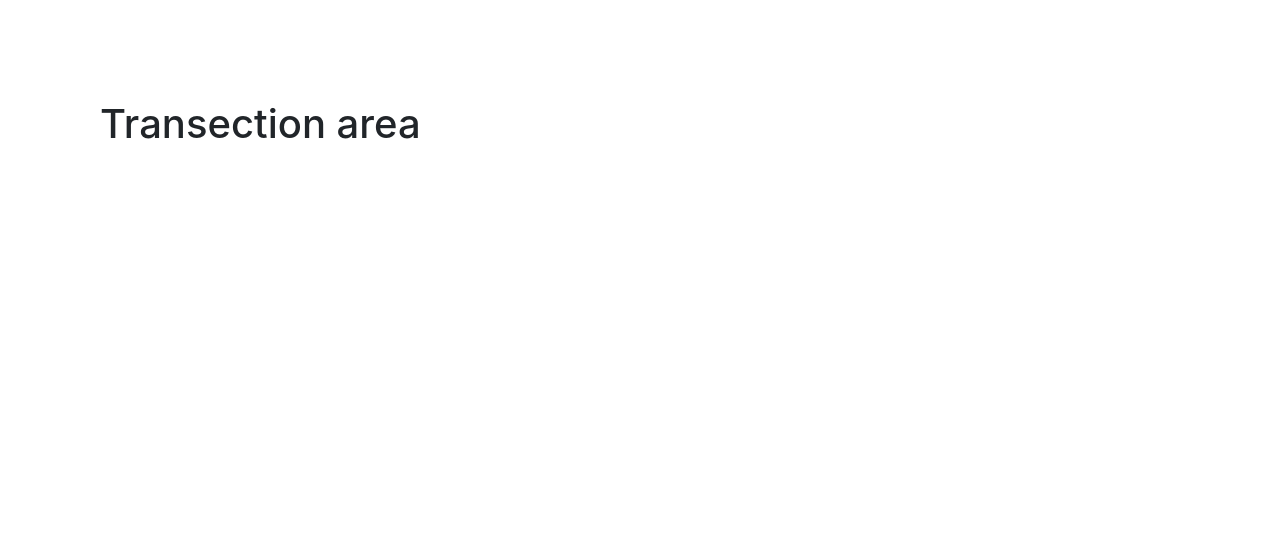
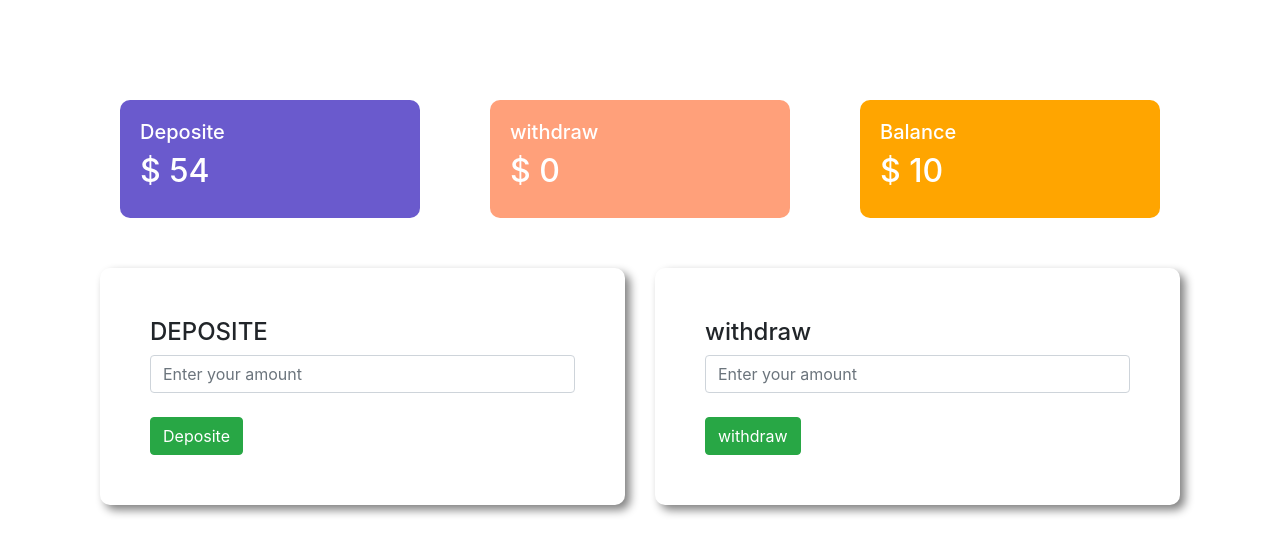
Before and after one commit to ramiz-moktader/pioneerBank, a plain HTML site: page index.html in a window 1280 px wide. Both pictures are taken after a click on the button "Enter". Drawn offline with nearby package versions, Linux system fonts and the light colour scheme.

Commit message:
pionner bank done

```diff
--- a/index.html
+++ b/index.html
@@ -1,11 +1,12 @@
-
 <!DOCTYPE html>
 <html lang="en">
+
 <head>
   <meta charset="UTF-8">
   <meta name="viewport" content="width=device-width, initial-scale=1.0">
   <title>Pioneer Bank </title>
-  <link rel="stylesheet" href="https://stackpath.bootstrapcdn.com/bootstrap/4.4.1/css/bootstrap.min.css" integrity="sha384-Vkoo8x4CGsO3+Hhxv8T/Q5PaXtkKtu6ug5TOeNV6gBiFeWPGFN9MuhOf23Q9Ifjh" crossorigin="anonymous">
+  <link rel="stylesheet" href="https://stackpath.bootstrapcdn.com/bootstrap/4.4.1/css/bootstrap.min.css"
+    integrity="sha384-Vkoo8x4CGsO3+Hhxv8T/Q5PaXtkKtu6ug5TOeNV6gBiFeWPGFN9MuhOf23Q9Ifjh" crossorigin="anonymous">
   <link rel="stylesheet" href="style.css">
 </head>
 
@@ -13,33 +14,108 @@
 
   <div id="logInArea">
     <h1 class="text-center"> Welcom to Pioneer Bank</h1>
-  <div id="submit-area">
+    <div class="submit-area">
       <h4> Log in </h4>
       <input class="form-control" type="text" name="" id="" placeholder="give your email">
       <br>
-    <input  class="form-control" type="password" name="" id="" placeholder="password">
+      <input class="form-control" type="password" name="" id="" placeholder="password">
       <br>
-    <button id= "logIn" class="btn btn-success"> Enter </button>
+      <button id="logIn" class="btn btn-success"> Enter </button>
     </div>
   </div>
 
   <div id="transectionArea">
-  <h1> Transection area
-  </h1>
+
+    <div class="row">
+      <div class="col-md-4">
+        <div class="deposite status">
+          <h5>Deposite</h5>
+          <h2>$<span id="currentDeposite"> 54 </span></h2>
+        </div>
+      </div>
+      <div class="col-md-4">
+        <div class="withdraw status">
+          <h5>withdraw</h5>
+          <h2>$ <span id= "currentWithdraw">0</span></h2>
+        </div>
+      </div>
+      <div class="col-md-4">
+        <div class="balance status">
+          <h5>Balance</h5>
+          <h2>$ <span id="currentBalance"> 10 </span></h2>
+        </div>
+      </div>
+    </div>
+
+    <div class="row">
+      <div class="col-md-6">
+        <div class="submit-area">
+          <h4>DEPOSITE</h4>
+          <input id="depositeAmount" type="text" class="form-control" placeholder="Enter your amount">
+          <br>
+          <button id="depositebtn" class="btn btn-success">Deposite</button>
+        </div>
+      </div>
+
+      <div class="col-md-6">
+        <div class="submit-area">
+          <h4>withdraw</h4>
+          <input type="text" id = "withdrawAmount" class="form-control" placeholder="Enter your amount">
+          <br>
+          <button id= "withdrawButton" class="btn btn-success"> withdraw</button>
+        </div>
+      </div>
+    </div>
+
   </div>
 
 </body>
 
 <script>
-
   const logInBtn = document.getElementById('logIn');
-logInBtn.addEventListener('click', function(){
+  logInBtn.addEventListener('click', function () {
     const logInArea = document.getElementById('logInArea');
-  logInArea.style.display= "none";
+    logInArea.style.display = "none";
     const showTransectionArea = document.getElementById("transectionArea");
     showTransectionArea.style.display = "block";
 
   })
 
+//deposite button event handler
+  const depositeBtn = document.getElementById('depositebtn');
+  depositeBtn.addEventListener('click', function () {
+    const depositeAmount = document.getElementById('depositeAmount').value;
+    const deposisteNumber = parseFloat(depositeAmount);
+    // const currentDeposite = document.getElementById('currentDeposite').innerText;
+    // const currentDepositeNumber = parseFloat(currentDeposite);
+    // const totalDeposite = deposisteNumber + currentDepositeNumber;
+    // document.getElementById('currentDeposite').innerText = totalDeposite;
+    document.getElementById('depositeAmount').value = "";
+    spanTextEdit("currentDeposite",deposisteNumber )
+    spanTextEdit("currentBalance",deposisteNumber )
+
+  });
+
+  //withdraw button event handler
+  const withdrawButton = document.getElementById('withdrawButton');
+  withdrawButton.addEventListener('click',function(){
+    const withdrawAmount = document.getElementById('withdrawAmount').value;
+    const withdrawAmountNumber =parseFloat(withdrawAmount);
+    spanTextEdit("currentWithdraw", withdrawAmountNumber);
+    spanTextEdit("currentBalance",-1*withdrawAmountNumber );
+
+    document.getElementById('withdrawAmount').value = "";
+
+
+  })
+
+
+  function spanTextEdit(id,deposisteNumber) {
+    const currentBalance = document.getElementById(id).innerText;
+    const currentBalanceNumber = parseFloat(currentBalance);
+    const totalBalance = currentBalanceNumber + deposisteNumber;
+    document.getElementById(id).innerText = totalBalance;
+  }
 </script>
+
 </html>
--- a/style.css
+++ b/style.css
@@ -2,7 +2,7 @@ body{
   padding: 100px;
 }
 
-#submit-area{
+.submit-area{
   border-radius: 10px;
   margin-top: 50px;
   box-shadow: 5px 5px 10px gray;
@@ -12,3 +12,19 @@ body{
 #transectionArea{
   display: none;
 }
+
+.status{
+  margin: 0 20px;
+  color: white;
+  padding: 20px;
+  border-radius: 10px;
+}
+.deposite {
+  background-color: slateblue;
+}
+.withdraw{
+  background-color: lightsalmon;
+}
+.balance{
+  background-color: orange;
+}
```
Lines whose indentation alone changed are shown as unchanged.
